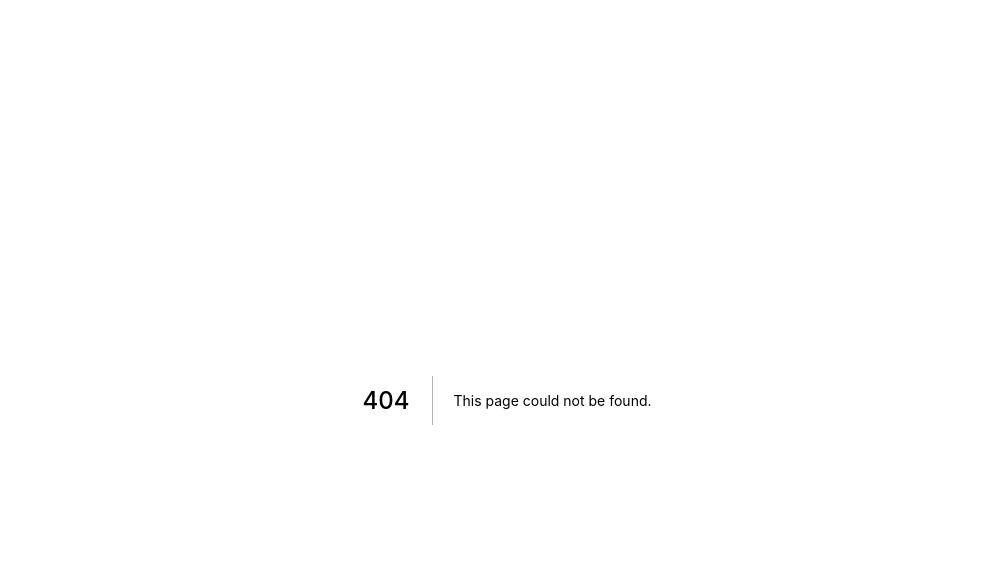
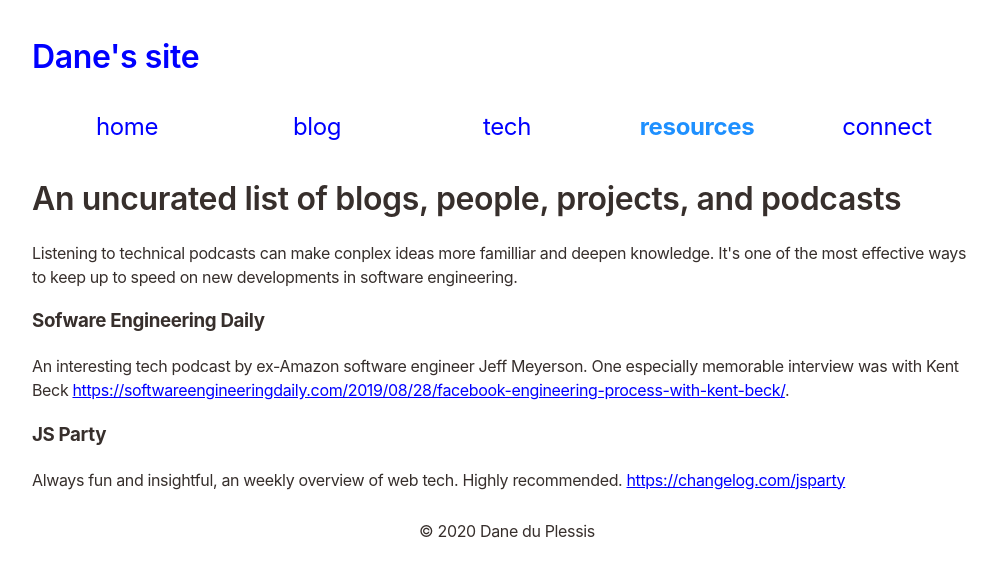
Before and after one commit to dane-du-plessis/my-next-site, a Next.js app: page /resources in a window 1280 px wide. Before the commit this address had no page. Shown: the top 576 px of the page, without its empty margins (133-1130 px from the left). Built offline with nearby package versions, Linux system fonts and the light colour scheme.

Commit message:
Added a resources tab

```diff
--- a/pages/components/nav.js
+++ b/pages/components/nav.js
@@ -35,7 +35,7 @@ const Item = ({ href, current, children}) => {
 }
 
 const Nav = ({current}) => {
-  const pages = ["home", "blog", "tech", "connect"];
+  const pages = ["home", "blog", "tech", "resources", "connect"];
   return (
     <ul>
       {pages.map((page, i) => {
--- a/pages/connect.js
+++ b/pages/connect.js
@@ -1,5 +1,4 @@
 import React, { useState } from 'react';
-import EmbeddedMap from './components/EmbeddedMap';
 import Page from './components/page';
 
 const connect = (props) => {
--- /dev/null
+++ b/pages/resources.js
@@ -0,0 +1,24 @@
+import React, { useState } from 'react';
+import Page from './components/page';
+
+const connect = (props) => {
+  const [show, setShow] = useState(false);
+  return (
+    <Page title="resources">
+      <div>
+        <h1>An uncurated list of blogs, people, projects, and podcasts</h1>
+        <p>Listening to technical podcasts can make conplex ideas more familliar and deepen knowledge. It's one of the most effective ways to keep up to speed on new developments in software engineering.</p>
+
+        <h3>Sofware Engineering Daily</h3>
+        <p>An interesting tech podcast by ex-Amazon software engineer Jeff Meyerson. One especially memorable interview was with Kent Beck <a href="https://softwareengineeringdaily.com/2019/08/28/facebook-engineering-process-with-kent-beck/">https://softwareengineeringdaily.com/2019/08/28/facebook-engineering-process-with-kent-beck/</a>. </p>
+
+        <h3>JS Party</h3>
+        <p> Always fun and insightful, an weekly overview of web tech. Highly recommended. <a href="https://changelog.com/jsparty">https://changelog.com/jsparty</a></p>
+
+
+      </div>
+    </Page>
+  )
+}
+
+export default connect;
```
Also changed, not shown: 1 other file (tests, documents, lock files or other folders).
